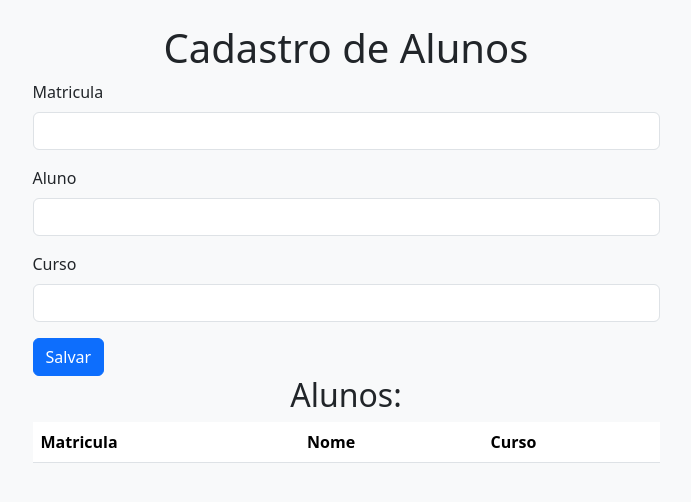
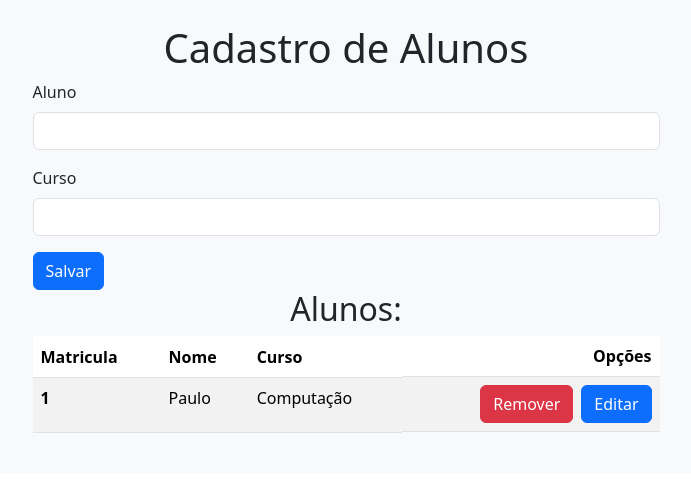
Before and after one commit to paulohenriqueo/Cadastro-Aluno, an Angular app: page / in a window 1280 px wide. Shown: the top 502 px of the page, without its empty margins (294-985 px from the left). Built offline with nearby package versions, Linux system fonts and the light colour scheme; data requests are answered from the project's data file.

Commit message:
delete button

```diff
--- /dev/null
+++ b/db.json
@@ -0,0 +1,9 @@
+{
+  "students": [
+    {
+      "id": 1,
+      "name": "Paulo",
+      "course": "Computação"
+    }
+  ]
+}
--- a/src/app/app.component.html
+++ b/src/app/app.component.html
@@ -1 +1 @@
-<app-clients></app-clients>
+<app-students></app-students>
--- a/src/app/clients/clients.component.ts
+++ /dev/null
@@ -1,26 +0,0 @@
-import { Component } from '@angular/core';
-import { Studant } from '../student';
-import { FormBuilder, FormGroup } from '@angular/forms';
-
-
-@Component({
-  selector: 'app-clients',
-  templateUrl: './clients.component.html',
-  styleUrl: './clients.component.css'
-})
-export class ClientsComponent {
-      students: Studant[] = [];
-
-      formGroupStudent : FormGroup;
-
-      constructor(private formBuilder: FormBuilder){
-        this.formGroupStudent = formBuilder.group({
-          id : [''],
-          name : [''],
-          course : [''],
-        });
-      }
-      save(){
-        this.students.push(this.formGroupStudent.value);
-      }
-}
--- /dev/null
+++ b/src/app/student.service.ts
@@ -0,0 +1,25 @@
+import { HttpClient } from '@angular/common/http';
+import { Injectable } from '@angular/core';
+import { Student } from './student';
+import { Observable } from 'rxjs';
+
+@Injectable({
+  providedIn: 'root'
+})
+export class StudentService {
+
+  url = "http://localhost:3000/students"
+
+  constructor(private http: HttpClient) { }
+
+  getStudents(): Observable<Student[]>{
+    return this.http.get<Student[]>(this.url);
+  }
+  save(student:Student): Observable<Student>{
+    return this.http.post<Student>(this.url, student)
+  }
+  delete(student:Student): Observable<void>{
+    return this.http.delete<void>(`${this.url}/${student.id}`); //interpolação
+  }
+
+}
--- a/src/app/student.ts
+++ b/src/app/student.ts
@@ -1,4 +1,4 @@
-export interface Studant {
+export interface Student {
     id: number,
     name: string,
     course: string,
--- a/src/app/clients/clients.component.html
+++ b/src/app/students/students.component.html
@@ -2,16 +2,7 @@
     <div class="row">
       <div class="col-7 m-auto">
         <h1 class="text-center">Cadastro de Alunos</h1>
-        <form [formGroup]="formGroupStudent">  <!--[formGroupName=""] vincula o formulário com -->
-          <div class="mb-3">
-            <label for="matricula" class="form-label">Matricula</label>
-            <input
-              type="text"
-              class="form-control"
-              id="matricula"
-              formControlName="id"
-              />
-          </div>
+        <form [formGroup]="formGroupStudent">  <!--[formGroupName=""] vincula o formulário com a instancia -->
           <div class="mb-3">
             <label for="aluno" class="form-label">Aluno</label>
             <input
@@ -44,6 +35,7 @@
                 <th scope="col">Matricula</th>
                 <th scope="col">Nome</th>
                 <th scope="col">Curso</th>
+                <th class="d-flex justify-content-end" scope="col">Opções</th>
               </tr>
             </thead>
             <tbody>
@@ -51,6 +43,14 @@
                 <th scope="row">{{student.id}}</th>
                 <td>{{student.name}}</td>
                 <td>{{student.course}}</td>
+                <td class="d-flex justify-content-end">
+                  <button class="btn btn-danger me-2"
+                  (click)="delete(student)"
+                  >Remover</button>
+                  <button class="btn btn-primary">
+                    Editar
+                  </button>
+                </td>
               </tr>
             </tbody>
           </table>
--- /dev/null
+++ b/src/app/students/students.component.ts
@@ -0,0 +1,43 @@
+import { Component, OnInit } from '@angular/core';
+import { FormBuilder, FormGroup } from '@angular/forms';
+import { Student } from '../student';
+import { StudentService } from '../student.service';
+
+@Component({
+  selector: 'app-students',
+  templateUrl: './students.component.html',
+  styleUrl: './students.component.css'
+})
+export class StudentsComponent implements OnInit {
+  students: Student[] = [];
+
+    formGroupStudent : FormGroup;
+
+      constructor(private formBuilder: FormBuilder,
+                  private service: StudentService){
+        this.formGroupStudent = formBuilder.group({
+          id : [''],
+          name : [''],
+          course : [''],
+        });
+      }
+  ngOnInit(): void {
+    this.loadStudents();
+  }
+
+  loadStudents(){
+    this.service.getStudents().subscribe({
+      next: data => this.students = data
+    });
+  }
+  save(){
+    this.service.save(this.formGroupStudent.value).subscribe({
+        next: data => this.students.push(data)
+    });
+  }
+  delete(student:Student){
+    this.service.delete(student).subscribe({
+      next: () => this.loadStudents()
+    });
+  }
+}
```
Also changed, not shown: src/app/app.module.ts (+5 -3 lines), package.json (line endings or trailing spaces), src/app/students/students.component.css (added), 2 other files (tests, documents, lock files or other folders).
